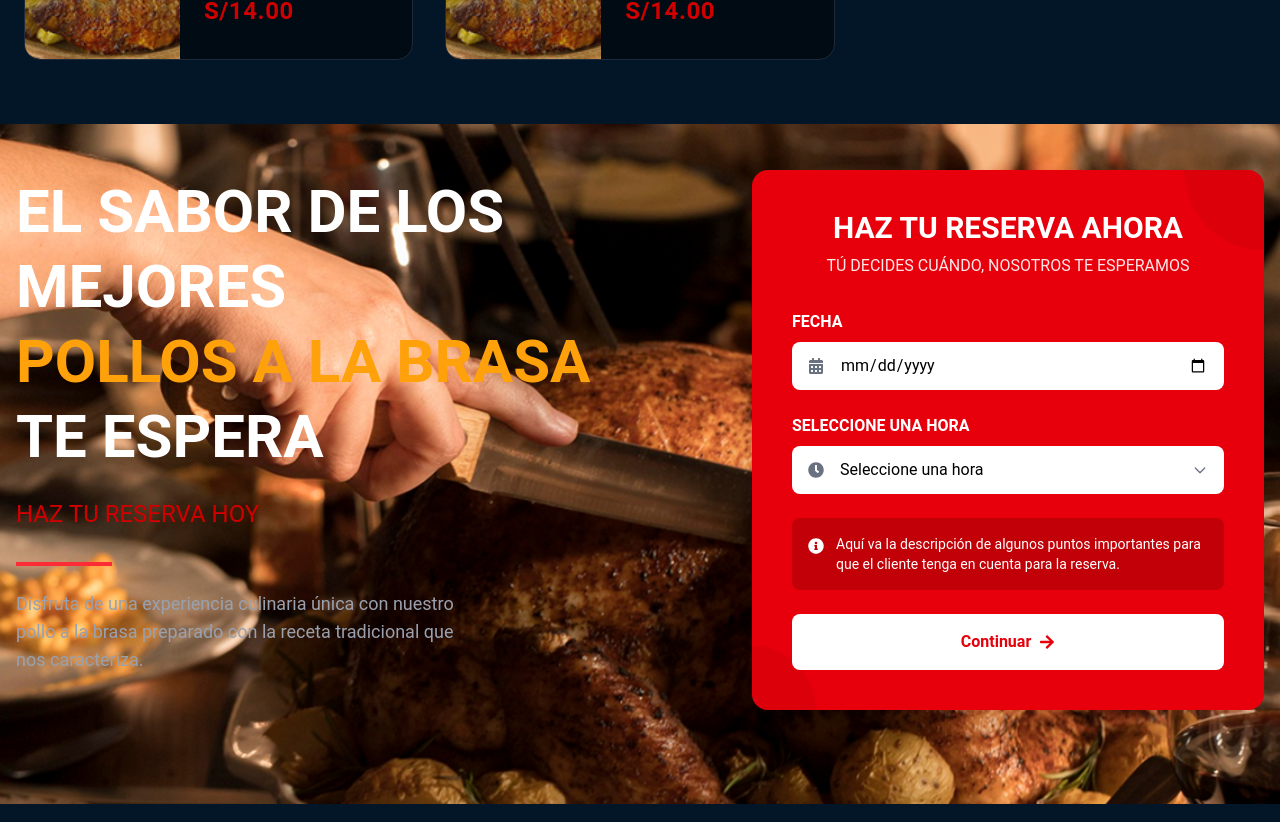
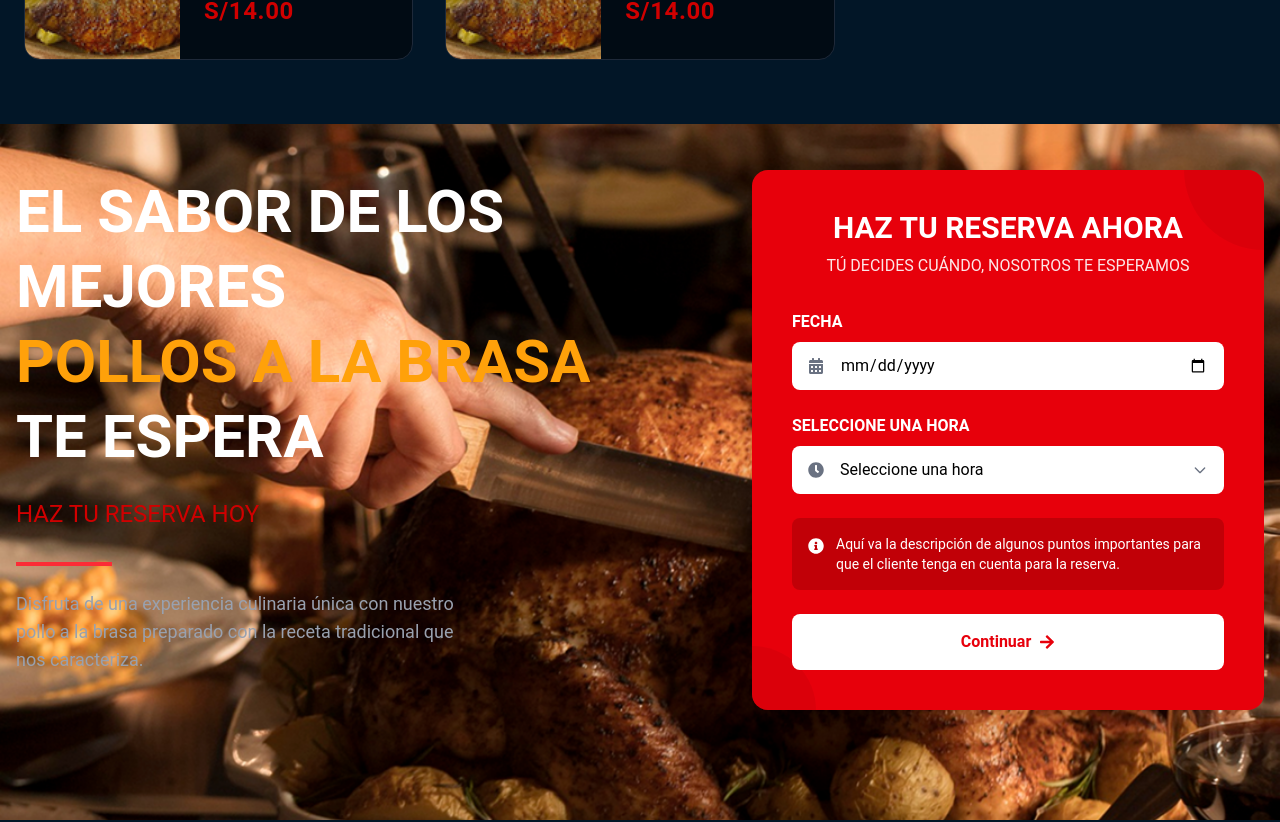
Before and after one commit to KURO1402/super-pollo, a React (Vite) app in the folder frontend/: page / in a window 1280 px wide. Shown: the part 2500-3322 px from the top of the page. Built offline with nearby package versions, Linux system fonts and the light colour scheme.

Commit message:
Modificación de la altura de la imagen de fondo de reservaciones

```diff
--- a/frontend/src/app/index.css
+++ b/frontend/src/app/index.css
@@ -38,7 +38,7 @@
 @media (min-width: 1024px) {
   .fondo-cortando-pollo {
     width: 100vw;
-    height: 85vh;
+    height: 87vh;
     min-height: auto;
   }
 }
--- a/frontend/src/modulos/sitio-publico/secciones/ReservaSeccion.jsx
+++ b/frontend/src/modulos/sitio-publico/secciones/ReservaSeccion.jsx
@@ -2,9 +2,8 @@ import FormularioReserva from "../componentes/FormularioReserva";
 
 const ReservaSeccion = () => {
   return (
-    <section id="reservaciones" className="relative overflow-hidden">
-      {/*fondo con imagen */}
-      <div className="fondo-cortando-pollo relative">
+    <section id="reservaciones" className="relative overflow-hidden fondo-cortando-pollo">
+      {/* <div className="fondo-cortando-pollo relative"> */}
         <div className="relative z-10 max-w-7xl mx-auto px-4 py-12 lg:py-4">
           <div className="flex flex-col lg:flex-row lg:items-center lg:min-h-[75vh]">
             {/*texto (arriba en móvil, izquierda en escritorrio) */}
@@ -32,7 +31,7 @@ const ReservaSeccion = () => {
             </div>
           </div>
         </div>
-      </div>
+      {/* </div> */}
 
       {/*texto adicional solo para movil y tablet */}
       <div className="lg:hidden bg-gray-900 p-8">
```
